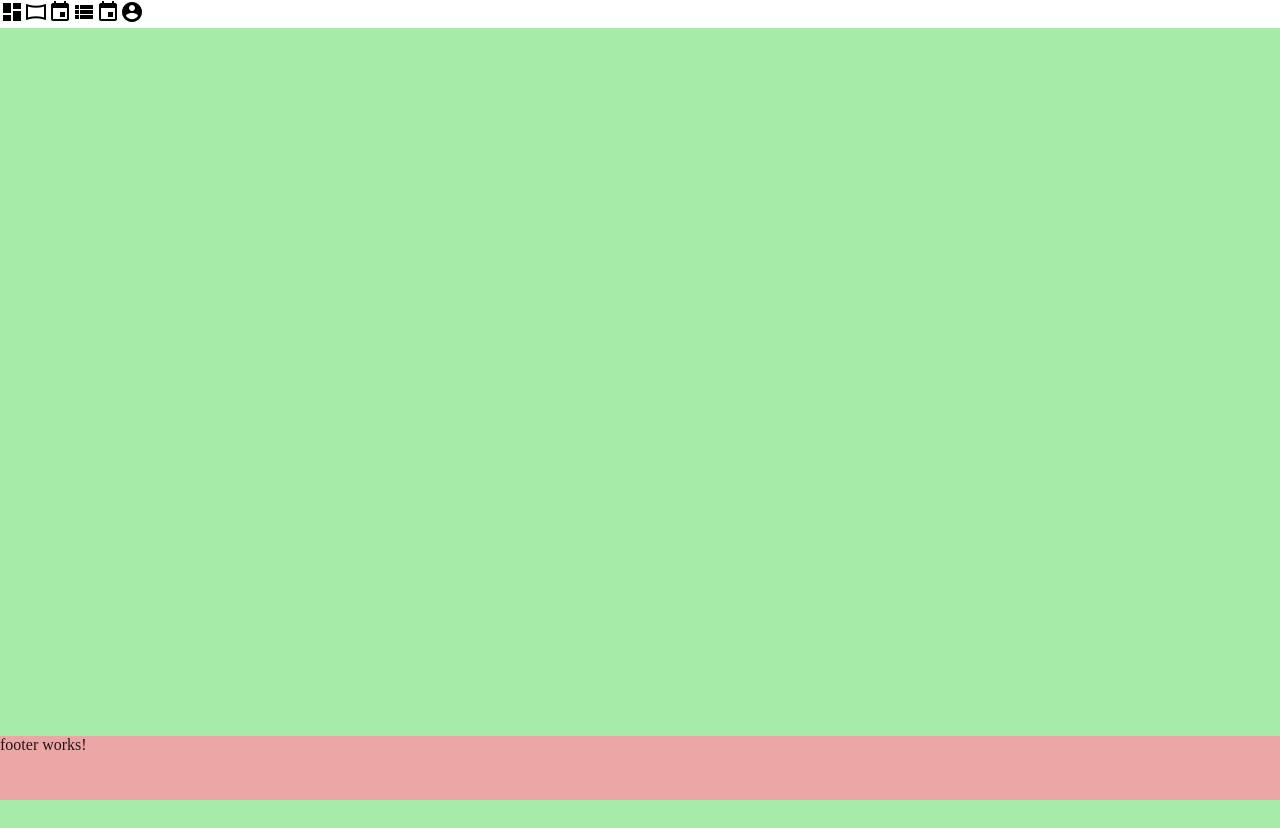
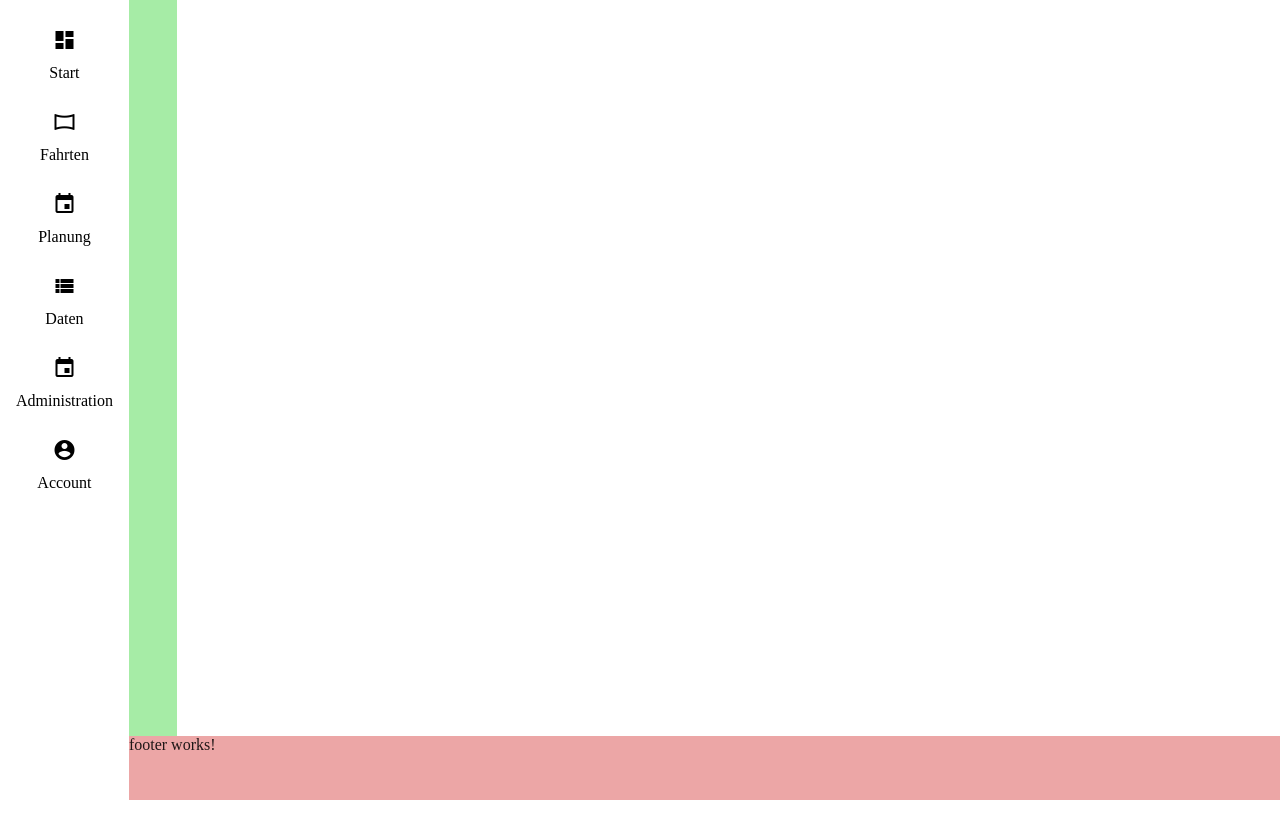
Before and after one commit to 4javier/faisal_project, an Angular app: page / in a window 1280 px wide. After the commit the page ends 800 px from the top, so only its background shows below. Built offline with nearby package versions, Linux system fonts and the light colour scheme.

Commit message:
add expand logic

```diff
--- a/src/app/components/side-nav/side-nav.component.css
+++ b/src/app/components/side-nav/side-nav.component.css
@@ -1,3 +1,7 @@
+.container {
+  display: flex;
+  min-width: 100vw;
+}
 mat-sidenav-container {
   height: 100vh;
 }
@@ -61,3 +65,19 @@ a {
   text-decoration: none;
   color: #000;
 }
+
+.icons-list {
+  position: relative;
+  z-index: 3;
+  display: flex;
+  flex-direction: column;
+  padding: 1rem;
+  gap: 1rem;
+  background-color: white;
+}
+
+.icons-list > div {
+  display: flex;
+  flex-direction: column;
+  align-items: center;
+}
--- a/src/app/components/side-nav/side-nav.component.html
+++ b/src/app/components/side-nav/side-nav.component.html
@@ -1,6 +1,14 @@
 <div class="container" [class.example-is-mobile]="mobileQuery.matches">
-  <div *ngIf="showList$ | async" class="icons-list">
-    <mat-icon *ngFor="let cat of dataSource.data">{{ cat.iconName }}</mat-icon>
+  <div *ngIf="(showList$ | async) && !mobileQuery.matches" class="icons-list">
+    <div
+      *ngFor="let cat of dataSource.data"
+      (click)="showExpandedCat(cat.displayName)"
+    >
+      <button mat-icon-button>
+        <mat-icon>{{ cat.iconName }}</mat-icon>
+      </button>
+      <span>{{ cat.displayName }}</span>
+    </div>
   </div>
   <mat-sidenav-container>
     <mat-sidenav
@@ -8,6 +16,9 @@
       [mode]="mobileQuery.matches ? 'over' : 'side'"
       [fixedInViewport]="mobileQuery.matches"
     >
+      <button mat-icon-button (click)="snav.close()">
+        <mat-icon>close</mat-icon>
+      </button>
       <mat-tree [dataSource]="dataSource" [treeControl]="treeControl">
         <!-- This is the tree node template for leaf nodes -->
         <!-- There is inline padding applied to this node using styles.
@@ -52,7 +63,6 @@
           </div>
         </mat-nested-tree-node>
       </mat-tree>
-
     </mat-sidenav>
 
     <mat-sidenav-content>
@@ -60,9 +70,7 @@
         <button mat-icon-button (click)="snav.toggle()">
           <mat-icon>menu</mat-icon>
         </button>
-        <div>
-
-        </div>
+        <div></div>
       </mat-toolbar>
       <app-wrapper></app-wrapper>
     </mat-sidenav-content>
--- a/src/app/components/side-nav/side-nav.component.ts
+++ b/src/app/components/side-nav/side-nav.component.ts
@@ -17,12 +17,10 @@ import { filter, map, merge, of, shareReplay, startWith } from 'rxjs';
 export class SideNavComponent {
   mobileQuery: MediaQueryList;
   treeControl = new NestedTreeControl<NavItem>(node => node.children);
-    dataSource = new MatTreeNestedDataSource<NavItem>();
+  dataSource = new MatTreeNestedDataSource<NavItem>();
   private _mobileQueryListener: () => void;
   @ViewChild('snav') sideNav!: MatSidenav;
   showList$ = of(true);
-
-
 
   constructor(
     changeDetectorRef: ChangeDetectorRef,
@@ -32,8 +30,6 @@ export class SideNavComponent {
     this.mobileQuery = media.matchMedia('(max-width: 839px)');
     this._mobileQueryListener = () => changeDetectorRef.detectChanges();
     this.mobileQuery.addListener(this._mobileQueryListener);
-
-
 
     this.dataSource.data = menu;
   }
@@ -47,5 +43,11 @@ export class SideNavComponent {
     ).pipe(startWith(true))
   }
 
+  showExpandedCat(cat: string) {
+    const selCat = this.dataSource.data.find(node => node.displayName === cat)
+    this.treeControl.expand(selCat)
+    this.sideNav.open()
+  }
+
 
 }
```
